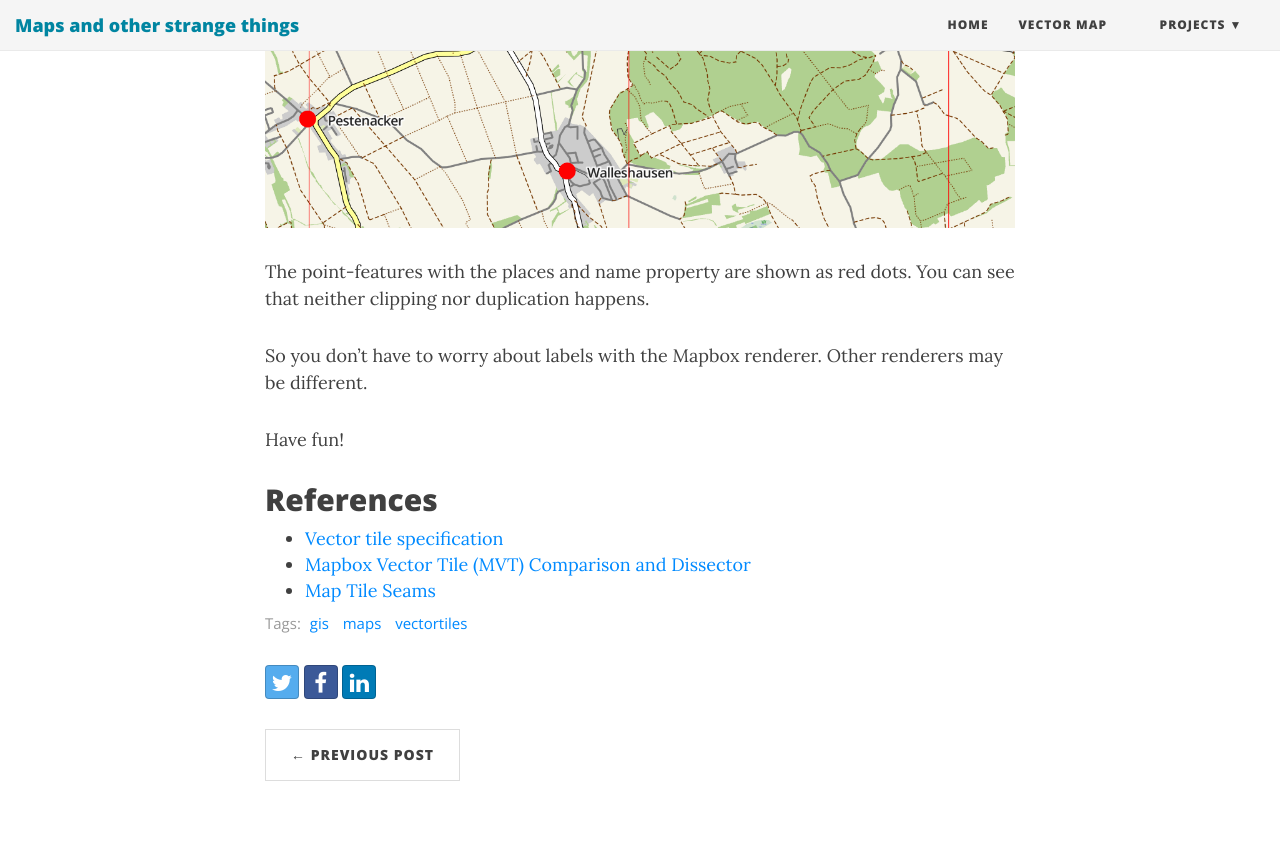
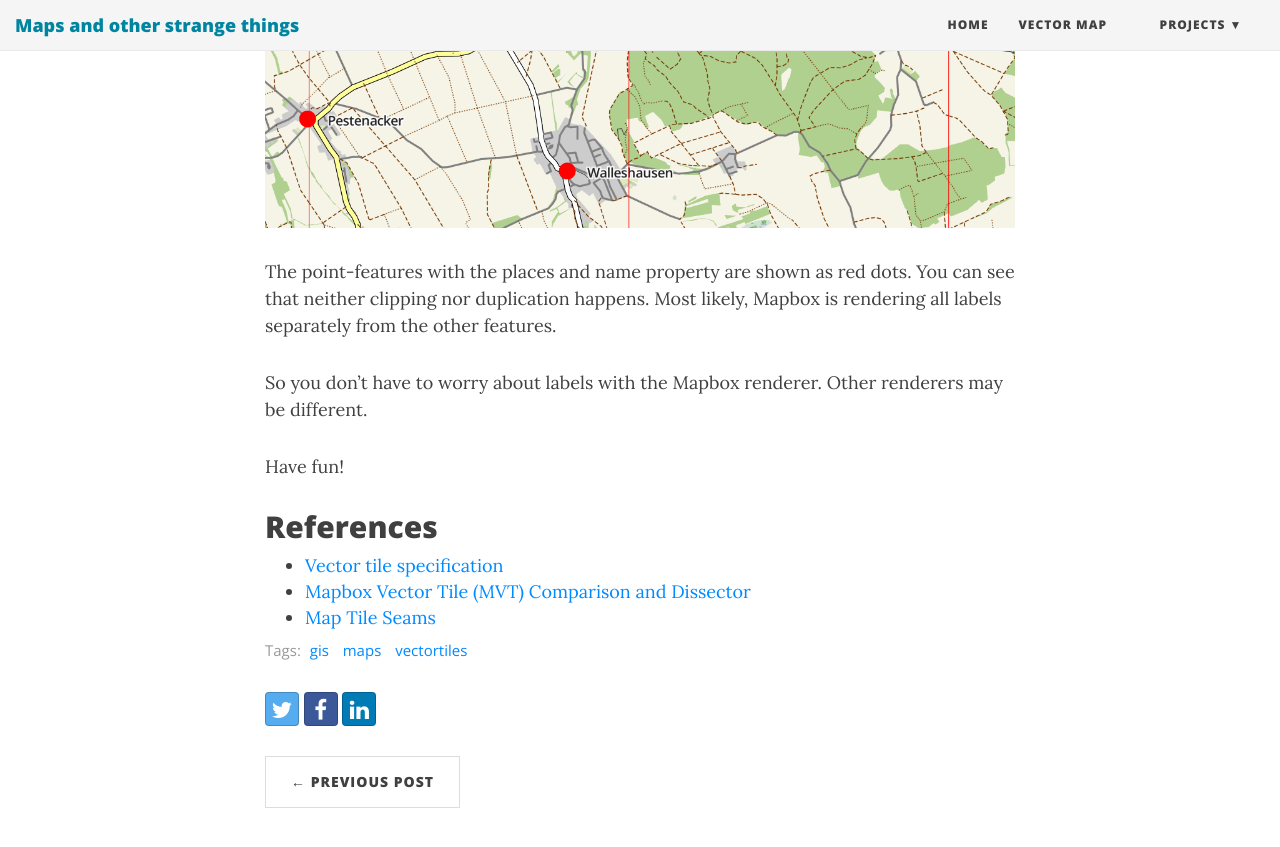
Before and after one commit to henrythasler/henrythasler.github.io, a Jekyll site: the page built from _posts/2020-01-25-tilebuffer.md, in a window 1280 px wide and 900 px high, scrolled down 7248 px. Shown: the top 847 px of the window. Built offline with Jekyll 4.4.1, drawn with Linux system fonts in a browser that asks for light colours; nearby versions of some CDN libraries.

Commit message:
some clarification

```diff
--- a/_posts/2020-01-25-tilebuffer.md
+++ b/_posts/2020-01-25-tilebuffer.md
@@ -103,7 +103,7 @@ This depends heavily on the renderer. The [Mapbox GL JS](https://github.com/mapb
 
 ![](/img/blog/Selection_170.png)
 
-The point-features with the places and name property are shown as red dots. You can see that neither clipping nor duplication happens.
+The point-features with the places and name property are shown as red dots. You can see that neither clipping nor duplication happens. Most likely, Mapbox is rendering all labels separately from the other features.
 
 So you don't have to worry about labels with the Mapbox renderer. Other renderers may be different.
 
```
